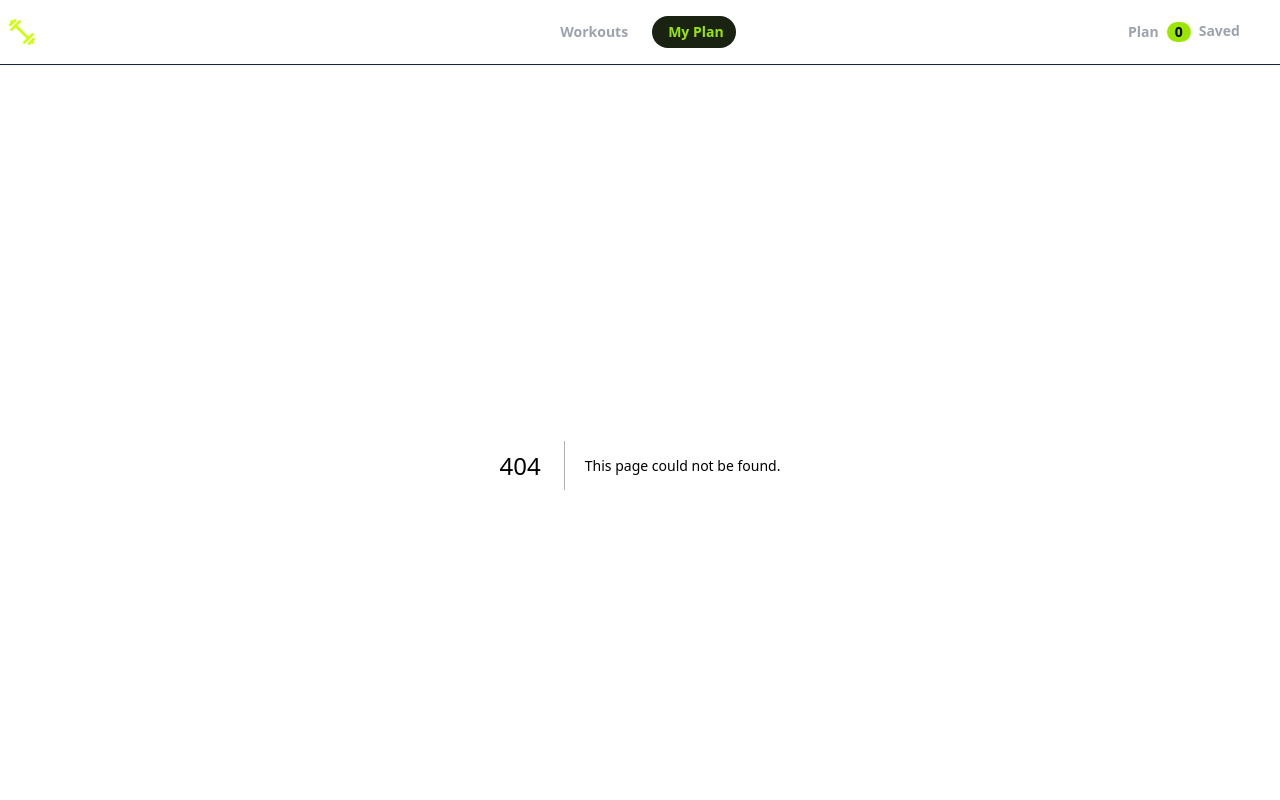
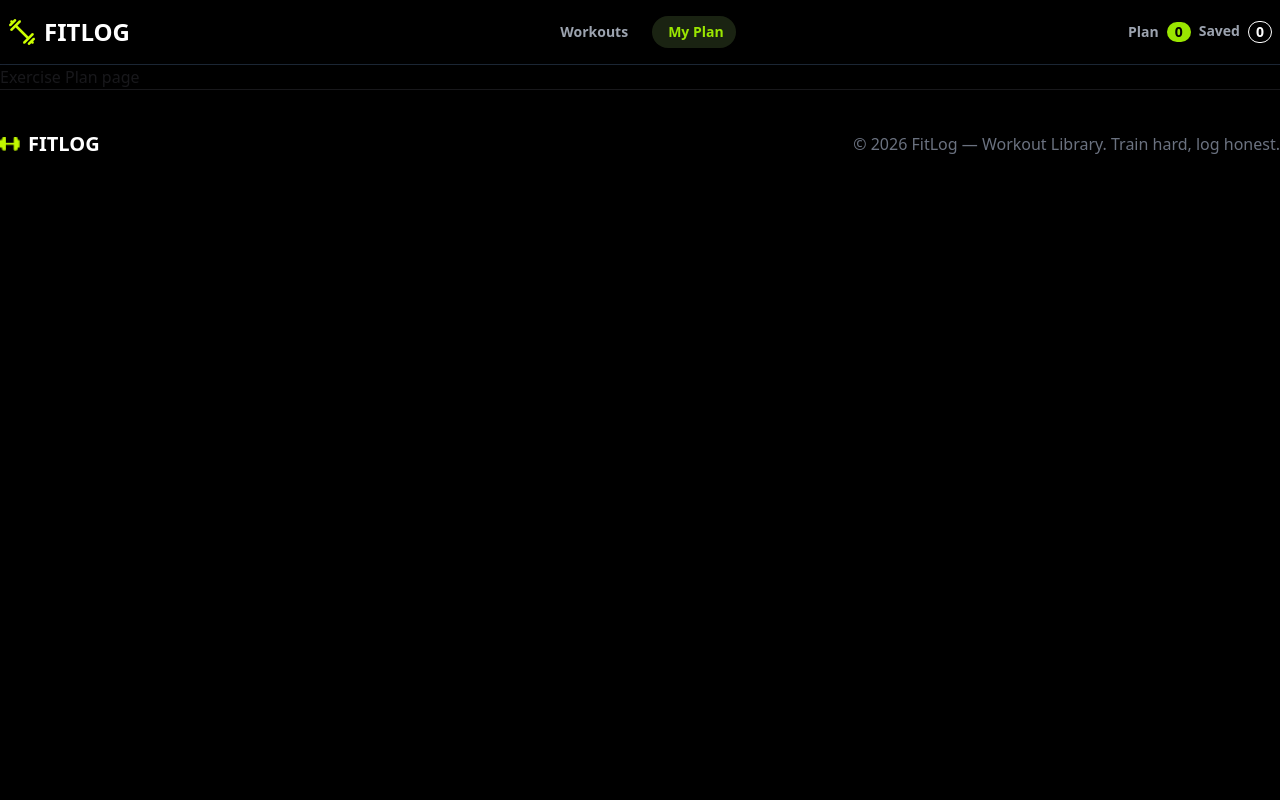
Before and after one commit to nafismahamudshahin/fitlog, a Next.js app: page /my-plan in a window 1280 px wide. Before the commit this address had no page. Shown: the top 800 px of the page. Built offline with nearby package versions, Linux system fonts and the light colour scheme.

Commit message:
add my plan page

```diff
--- /dev/null
+++ b/src/app/my-plan/page.tsx
@@ -0,0 +1,11 @@
+import React from 'react';
+
+const MyPlanPage = () => {
+    return (
+        <section className='container mx-auto'>
+            Exercise Plan page
+        </section>
+    );
+};
+
+export default MyPlanPage;
```
